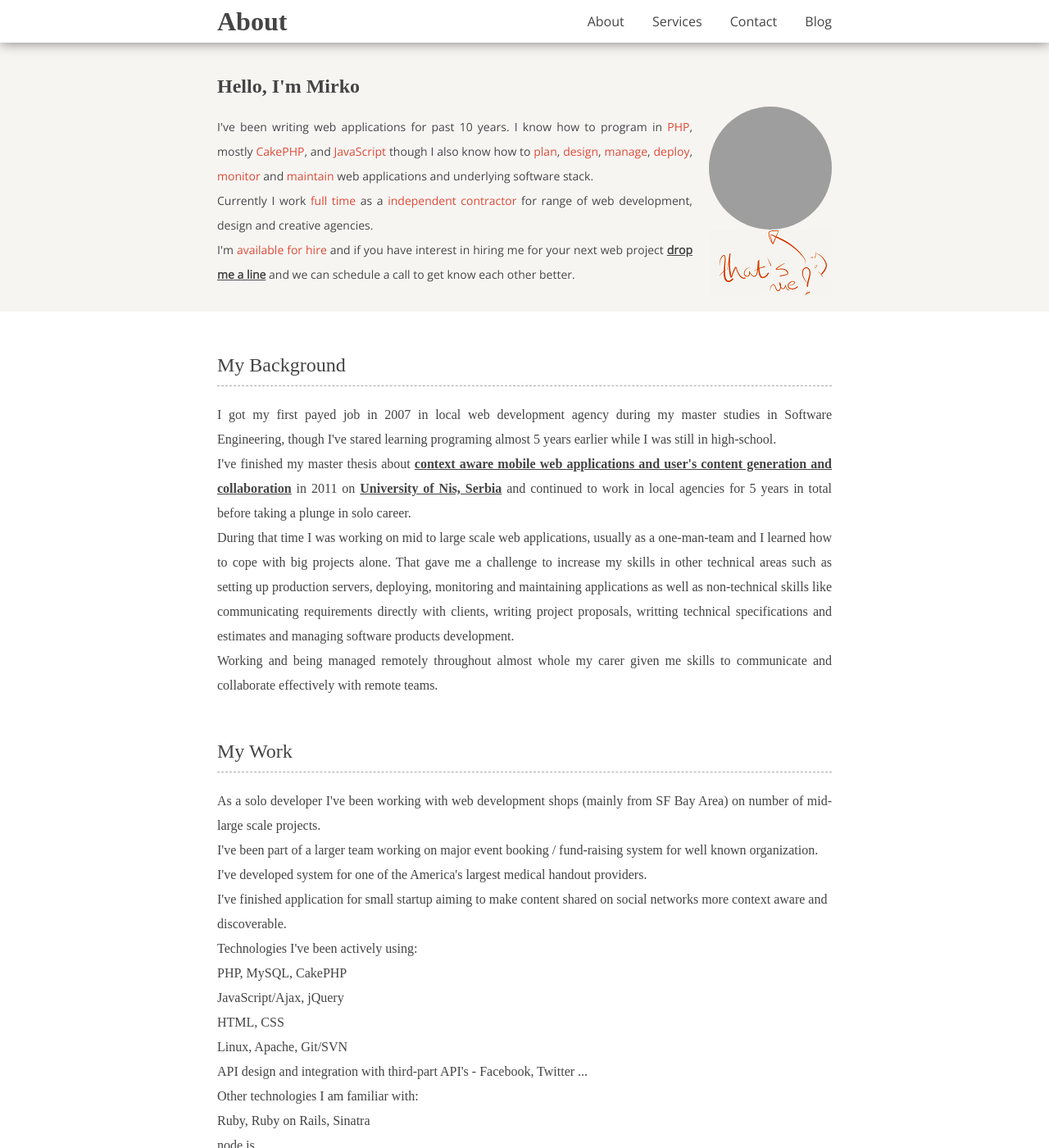
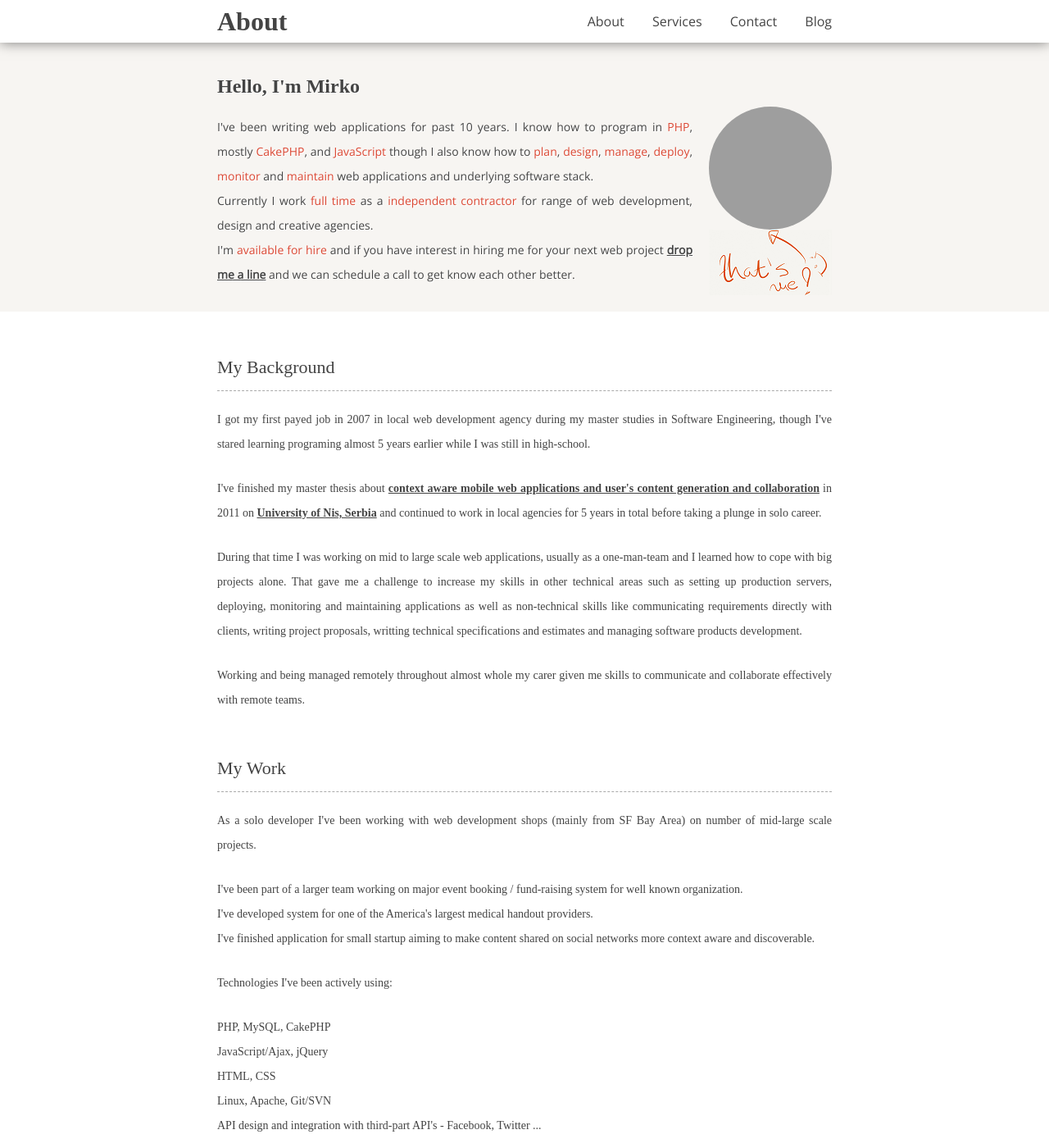
Before and after one commit to borivojevic/borivojevic.github.com, a Jekyll site: the page built from index.html, in a window 1280 px wide and 1400 px high. Shown: the whole window at 82% size. Built offline with Jekyll 4.4.1, drawn with Linux system fonts in a browser that asks for light colours; some web fonts are replaced; Markdown is read by kramdown in place of the engine named in the settings; grey boxes are pictures that could not be loaded.

Commit message:
Fix font sizes

```diff
--- a/css/main.css
+++ b/css/main.css
@@ -3,7 +3,7 @@ html {
 }
 
 body {
-	font: 16px/30px 'Droid Serif', serif;
+	font: 14px/30px 'Droid Serif', serif;
 	color: #444;
 	-webkit-font-smoothing: antialiased;
 	font-smooth: always;
@@ -20,8 +20,7 @@ h2 {
 }
 
 h6 {
-	font: 24px/20px 'Droid Serif', serif;
-	float: none;
+	font: 22px/26px 'Droid Serif', serif;
 	border-bottom: 1px dashed #aaa;
 	padding: 15px 0;
 	margin: 20px 0;
@@ -149,6 +148,7 @@ article section {
 }
 article section p {
 	text-align: justify;
+	margin-bottom: 24px;
 }
 article section p a {
 	color: inherit;
```
